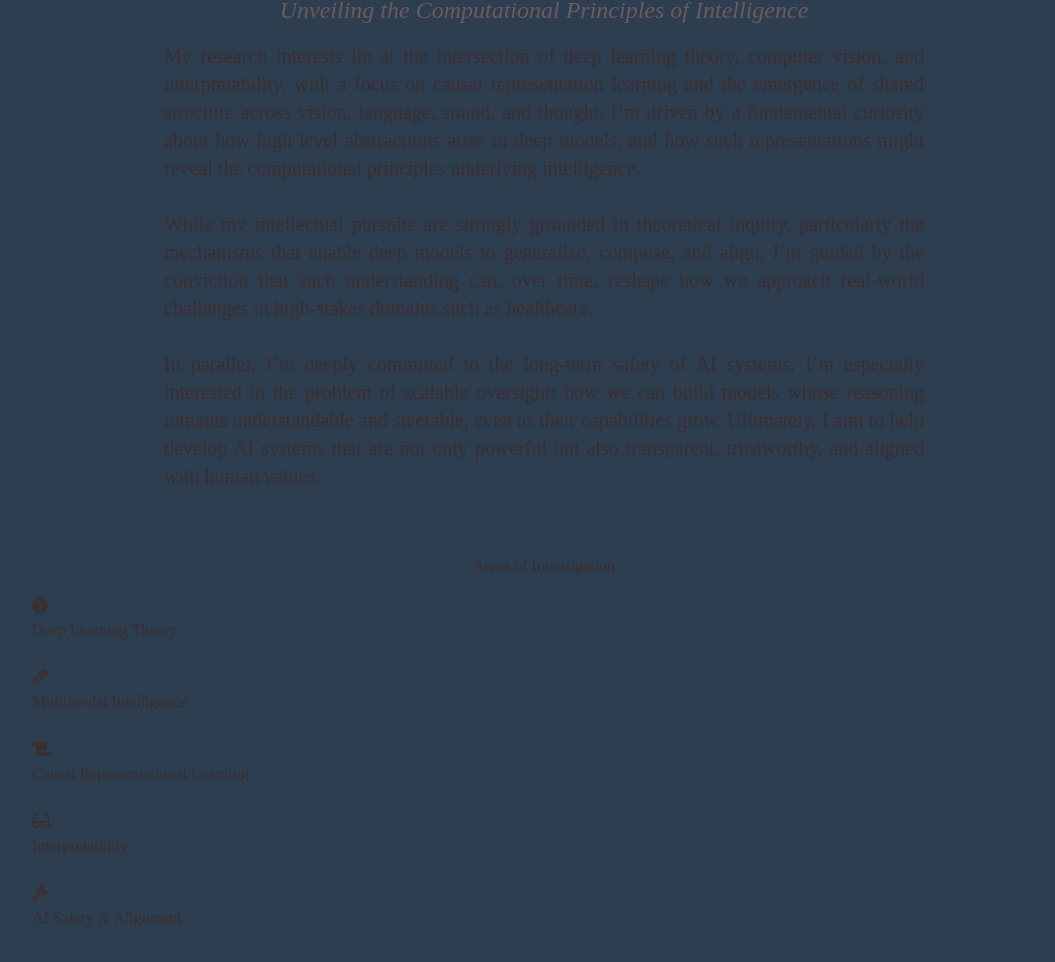
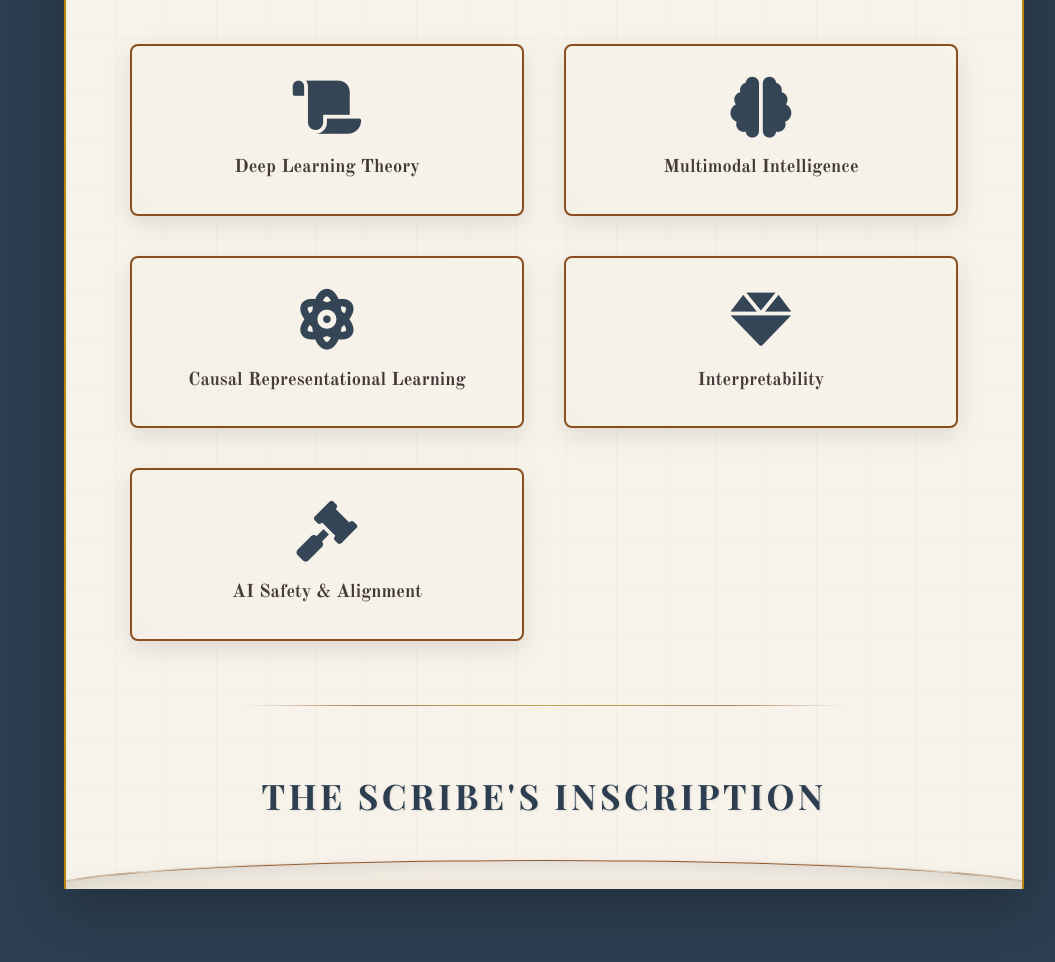
Before and after one commit to sk-zone/sannaan, a plain HTML site: page index.html in a window 1280 px wide. Shown: the part 1159-2121 px from the top of the page, without its empty margins (96-1151 px from the left). After the commit the page ends 2096 px from the top, so only its background shows below. Drawn offline with nearby package versions, Linux system fonts and the light colour scheme.

Commit message:
Update index.html

```diff
--- a/index.html
+++ b/index.html
@@ -4,32 +4,28 @@
     <meta charset="UTF-8" />
     <meta http-equiv="X-UA-Compatible" content="IE=edge" />
     <meta name="viewport" content="width=device-width, initial-scale=1.0" />
-    <title>Sannaan Khan | The Aethelred Codex</title>
-    <link href="https://fonts.googleapis.com/css2?family=Cinzel:wght@400;700&family=Lora:ital,wght@0,400;0,700&family=Literata:wght@400;700&display=swap" rel="stylesheet" />
+    <title>Sannaan Khan | Researcher</title>
+    <link href="https://fonts.googleapis.com/css2?family=Crimson+Text:ital,wght@0,400;0,600;1,400&family=Playfair+Display:wght@400;700&family=Old+Standard+TT:ital,wght@0,400;0,700;1,400&display=swap" rel="stylesheet" />
     <script src="https://cdn.tailwindcss.com"></script>
     <link rel="stylesheet" href="style.css" />
     <link rel="stylesheet" href="https://cdnjs.cloudflare.com/ajax/libs/font-awesome/6.0.0-beta3/css/all.min.css">
 </head>
-<body class="font-literata">
-    <div class="container max-w-5xl mx-auto my-8 md:my-12 rounded-lg codex-page">
+<body class="bg-royal-blue-accent">
+    <div class="scroll-container">
 
-        <header class="text-center mb-10">
+        <header class="profile-section">
             <img
                 src="./assets/images/sannaan.png"
                 alt="Profile picture of Sannaan Khan"
-                class="profile-medallion block rounded-full object-cover mx-auto mb-8 transition-transform duration-500 ease-out"
-                onerror="this.onerror=null;this.src='https://placehold.co/180x180/E6DBC9/7A5C34?text=Sannaan';"
+                class="profile-pic mx-auto mb-6"
+                onerror="this.onerror=null;this.src='https://placehold.co/160x160/E4D9C7/B8860B?text=Sannaan';"
             />
 
-            <h1 class="main-heading text-4xl md:text-5xl lg:text-6xl mb-2">
-                Sannaan Khan
-            </h1>
-            <p class="one-liner text-xl md:text-2xl mb-4 text-accent-sage-green">
-                Unveiling the Computational Principles of Intelligence
-            </p>
-            <div class="frieze-divider"></div>
+            <h1 class="main-title">Sannaan Khan</h1>
+            <p class="one-liner">Unveiling the Computational Principles of Intelligence</p>
+            <div class="underline-ornate"></div>
 
-            <p class="text-lg md:text-xl max-w-3xl mx-auto text-text-ink-dark leading-relaxed px-1 text-justify animate-fadeIn">
+            <p class="main-text">
                 My research interests lie at the intersection of deep learning theory, computer vision, and interpretability,
                 with a focus on causal representation learning and the emergence of shared structure across vision, language, sound, and thought.
                 I’m driven by a fundamental curiosity about how high-level abstractions arise in deep models,
@@ -45,67 +41,64 @@
             </p>
         </header>
 
-        <div class="frieze-divider my-16"></div>
+        <div class="philosophical-divisor"></div>
 
-        <section id="investigations" class="mb-12">
-            <h2 class="section-chapter-heading text-center">Areas of Investigation</h2>
-            <div class="grid gap-6 py-4 investigation-grid-container">
-                <div class="investigation-pillar">
-                    <div class="icon-container">
-                        <i class="fas fa-brain"></i>
-                    </div>
-                    <p class="title">Deep Learning Theory</p>
+        <section id="investigations" class="investigation-section">
+            <h2 class="section-heading">Pillars of Inquiry</h2>
+            <div class="investigation-pillars">
+                <div class="pillar-item">
+                    <i class="fas fa-scroll pillar-icon"></i>
+                    <p class="pillar-text">Deep Learning Theory</p>
                 </div>
-                <div class="investigation-pillar">
-                    <div class="icon-container">
-                        <i class="fas fa-eye-dropper"></i> </div>
-                    <p class="title">Multimodal Intelligence</p>
+                <div class="pillar-item">
+                    <i class="fas fa-brain pillar-icon"></i>
+                    <p class="pillar-text">Multimodal Intelligence</p>
                 </div>
-                <div class="investigation-pillar">
-                    <div class="icon-container">
-                        <i class="fas fa-scroll"></i> </div>
-                    <p class="title">Causal Representational Learning</p>
+                <div class="pillar-item">
+                    <i class="fas fa-atom pillar-icon"></i>
+                    <p class="pillar-text">Causal Representational Learning</p>
                 </div>
-                <div class="investigation-pillar">
-                    <div class="icon-container">
-                        <i class="fas fa-glasses"></i> </div>
-                    <p class="title">Interpretability</p>
+                <div class="pillar-item">
+                    <i class="fas fa-gem pillar-icon"></i>
+                    <p class="pillar-text">Interpretability</p>
                 </div>
-                <div class="investigation-pillar">
-                    <div class="icon-container">
-                        <i class="fas fa-gavel"></i> </div>
-                    <p class="title">AI Safety & Alignment</p>
+                <div class="pillar-item">
+                    <i class="fas fa-gavel pillar-icon"></i>
+                    <p class="pillar-text">AI Safety & Alignment</p>
                 </div>
             </div>
         </section>
 
-        <div class="frieze-divider my-16"></div>
+        <div class="philosophical-divisor"></div>
 
-        <section id="contact" class="mb-10 text-center">
-            <h2 class="section-chapter-heading text-center">Connect with Sannaan</h2>
-            <p class="text-xl text-text-ink-dark mb-10">
-                May your inquiries be as profound as the truths you seek to uncover.
+        <section id="contact" class="contact-section">
+            <h2 class="section-heading">The Scribe's Inscription</h2>
+            <p class="main-text mb-8">
+                Should you wish to delve deeper into these pursuits, contact may be established through the following ancient symbols:
             </p>
-            <div class="flex justify-center space-x-12">
-                <a href="#" id="email-copy-btn" class="contact-emblem">
-                    <i class="fas fa-envelope-open-text" title="Scribe a Missive"></i> </a>
-                <a href="https://github.com/sk-zone" target="_blank" rel="noopener noreferrer" class="contact-emblem">
-                    <i class="fab fa-github" title="Peruse the Archives"></i>
+            <div class="contact-icons">
+                <a href="#" id="email-copy-btn" class="contact-link">
+                    <i class="fas fa-envelope" title="Email Sannaan"></i>
+                </a>
+                <a href="https://github.com/sk-zone" target="_blank" rel="noopener noreferrer" class="contact-link">
+                    <i class="fab fa-github" title="GitHub Profile"></i>
                 </a>
             </div>
-            <div id="message-box" class="message-box hidden mt-8">
+            <div id="message-box" class="message-box hidden">
                 Email copied to clipboard!
             </div>
         </section>
 
-        <footer class="text-center text-sm codex-colophon">
-            Authored in the digital realm, Anno Domini <span id="current-year"></span>, by Sannaan Khan. All scholarly rights reserved.
+        <footer class="scroll-footer">
+            &copy; <span id="current-year"></span> Sannaan Khan. All ancient knowledge reserved.
         </footer>
     </div>
 
     <script>
+        // Dynamically update the copyright year
         document.getElementById('current-year').textContent = new Date().getFullYear();
 
+        // Email copy functionality
         const emailCopyBtn = document.getElementById('email-copy-btn');
         const messageBox = document.getElementById('message-box');
         const emailAddress = 'sannaanofficial@gmail.com';
@@ -115,8 +108,8 @@
 
             const textarea = document.createElement('textarea');
             textarea.value = emailAddress;
-            textarea.style.position = 'fixed';
-            textarea.style.opacity = 0;
+            textarea.style.position = 'fixed'; // Prevents scrolling to bottom
+            textarea.style.opacity = 0; // Hides the textarea
             document.body.appendChild(textarea);
             textarea.focus();
             textarea.select();
```
